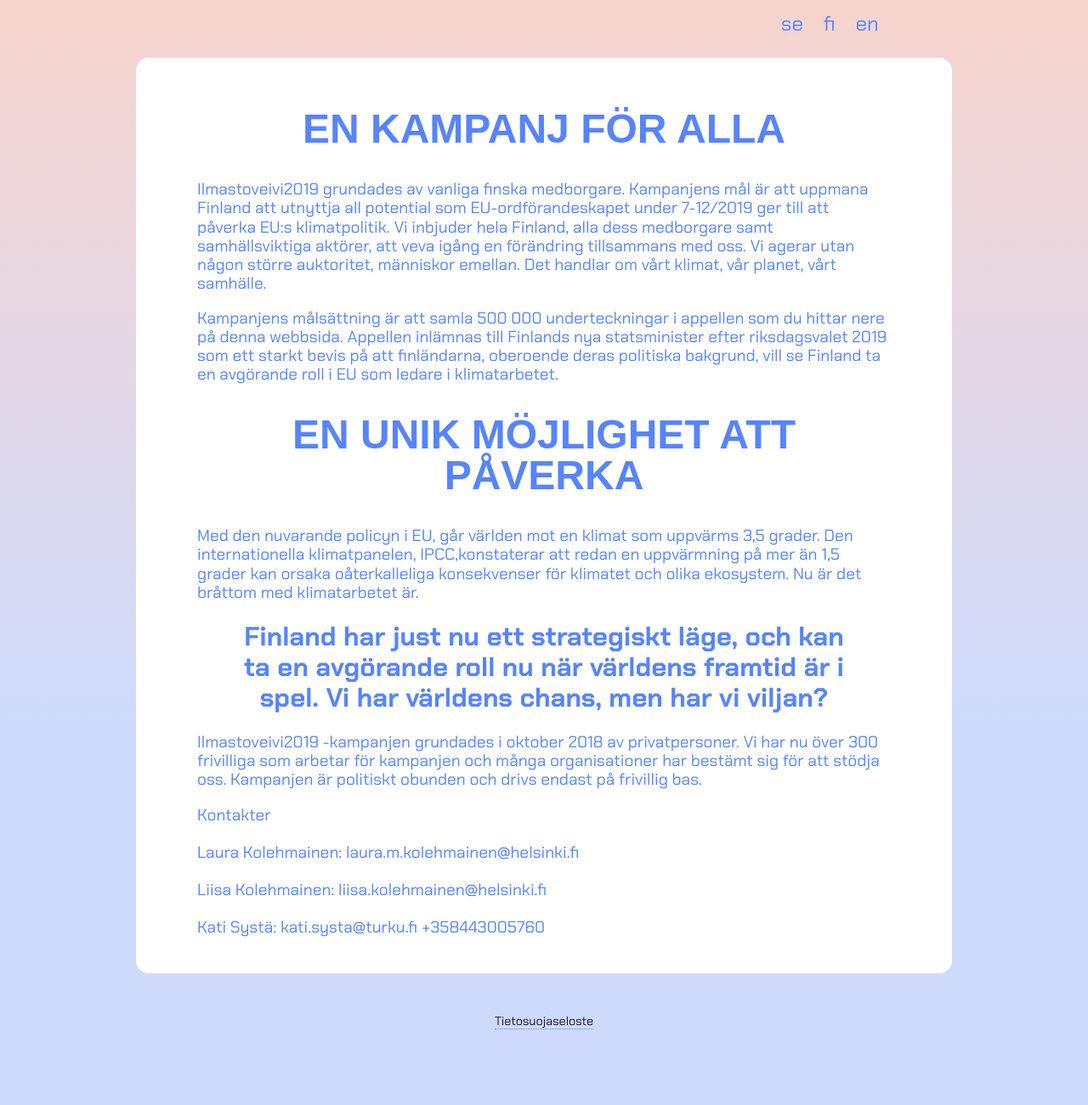
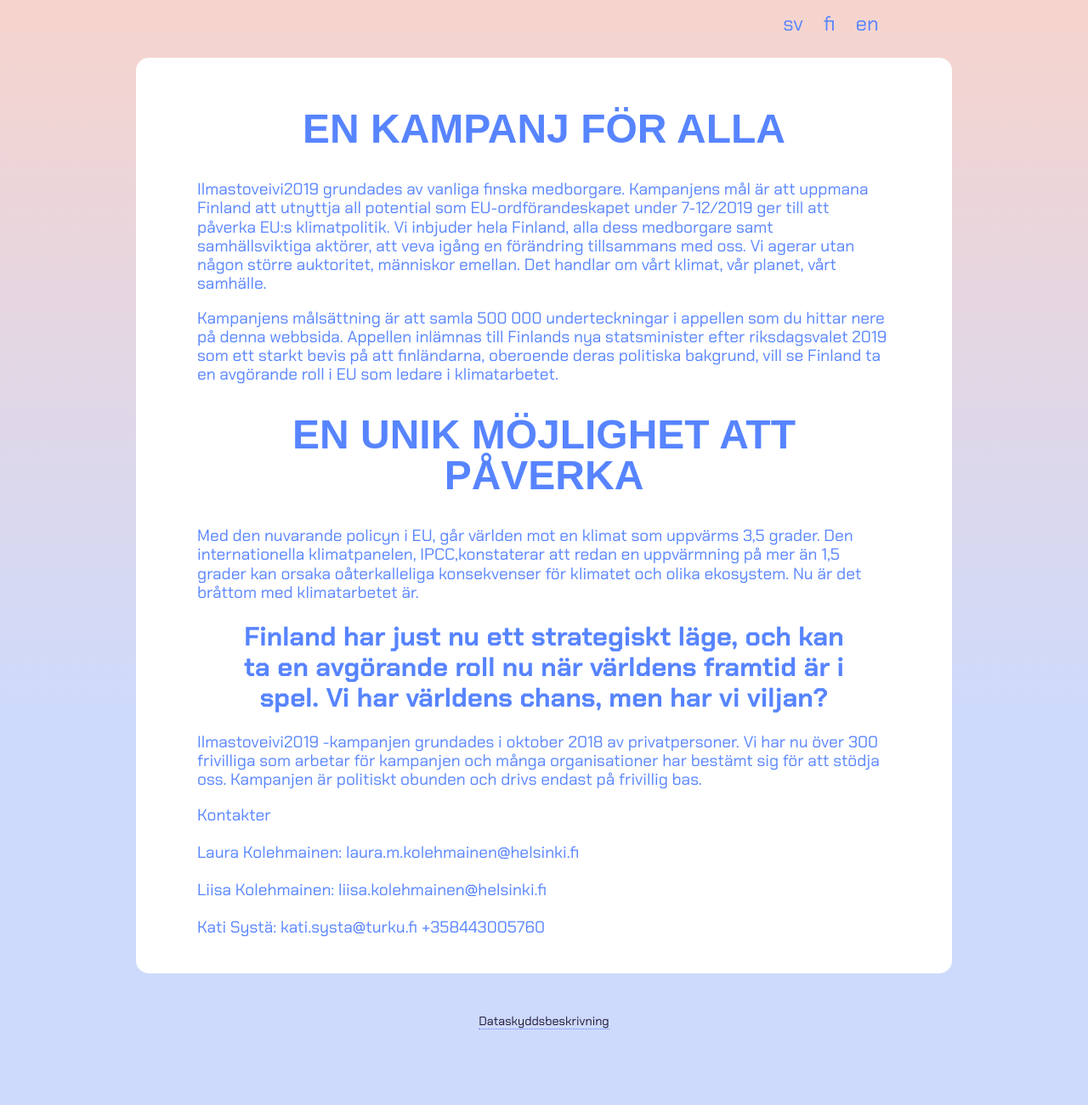
Before and after one commit to ilmastoveivi/ilmastoveivi.github.io, a Jekyll site: the page built from kampanj.md, in a window 1280 px wide. Shown: the top 1301 px of the page at 85% size. Built offline with Jekyll 4.4.1, drawn with Linux system fonts in a browser that asks for light colours; nearby versions of some CDN libraries; some web fonts are replaced; our own code applies the rules of GitHub Pages for plain Markdown files.

```diff
--- a/_includes/footer.html
+++ b/_includes/footer.html
@@ -3,9 +3,13 @@
 
 {% endif %}
 ">
-
-    <p id="legal"><a href="legal.html">Tietosuojaseloste</a></p>
-
+{% if page.lang == "fi" %}
+    <p id="legal"><a href="tietosuojaseloste.html">Tietosuojaseloste</a></p>
+{% elsif page.lang == "sv" %}
+    <p id="legal"><a href="dataskyddsbeskrivning.html">Dataskyddsbeskrivning</a></p>
+{% else %}
+    <p id="legal"><a href="legal.html">Privacy Policy</a></p>
+{% endif %}
 </footer>
 
 </article>
--- a/kampanj.md
+++ b/kampanj.md
@@ -1,7 +1,7 @@
 ---
 layout: campaign
 ref: campaign
-lang: se
+lang: sv
 order: 1
 highlight-text: Finland har just nu ett strategiskt läge, och kan ta en avgörande roll nu när världens framtid är i spel. Vi har världens chans, men har vi viljan?
 
```
Also changed, not shown: dataskyddsbeskrivning.md (+1 -1 lines), se.md (+1 -1 lines), tackar.md (+1 -1 lines).
